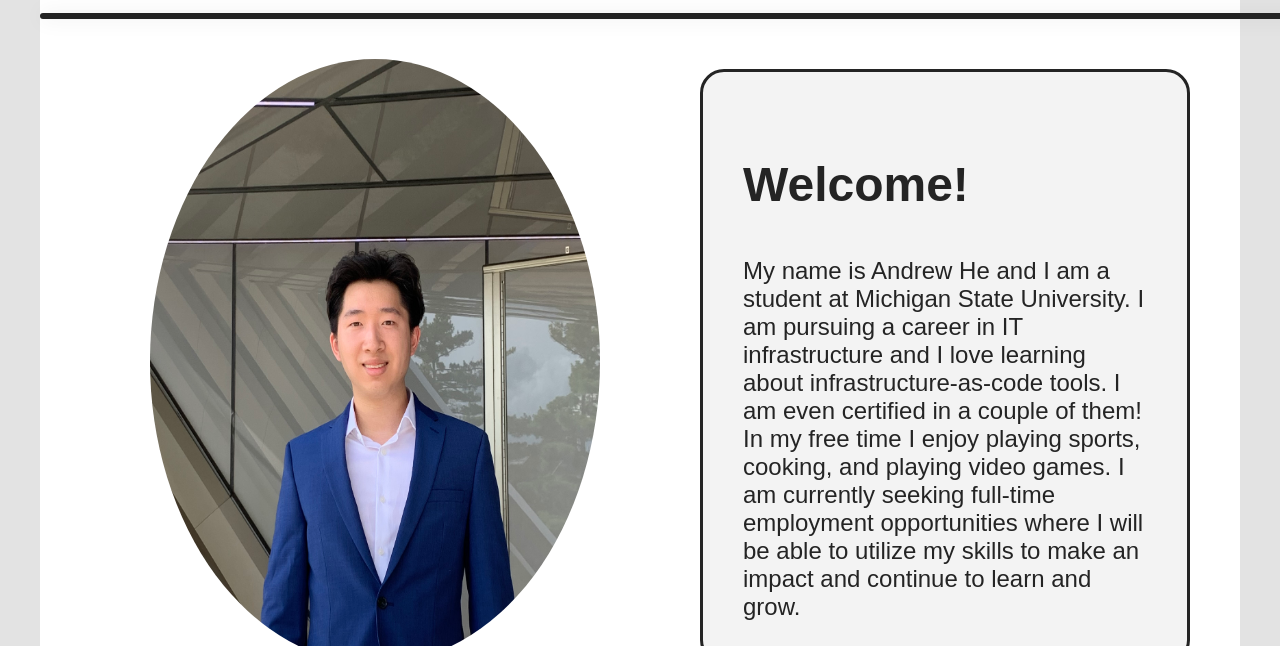
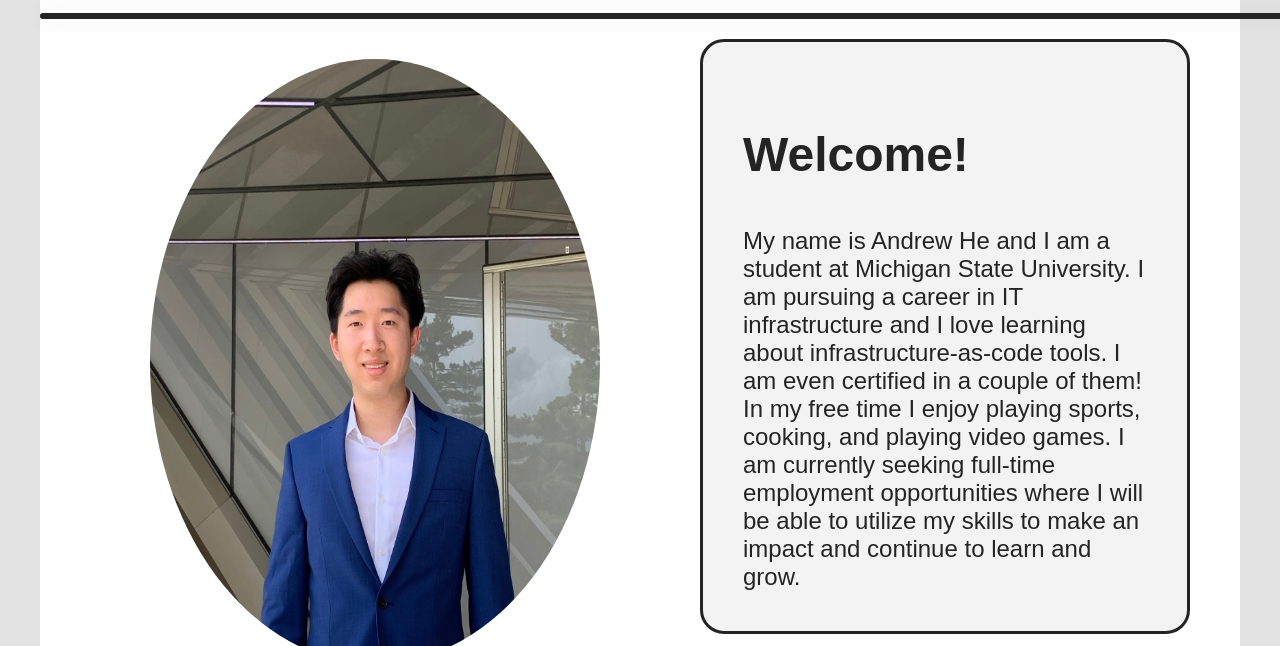
Before and after one commit to HE0201/personal_site, a plain HTML site: page index.html in a window 1280 px wide. In both pictures the pointer is over the element 945 px from the left and 520 px from the top of the page. Shown: the part 154-800 px from the top of the page. Drawn offline with Linux system fonts and the light colour scheme.

Commit message:
hover effect articles

```diff
--- a/style.css
+++ b/style.css
@@ -93,6 +93,10 @@ article {
 
 }
 
+article:hover {
+    transform: translate(0px, -30px);
+}
+
 .project{
     background-color: #f3f3f3;
     padding: 40px;
```
